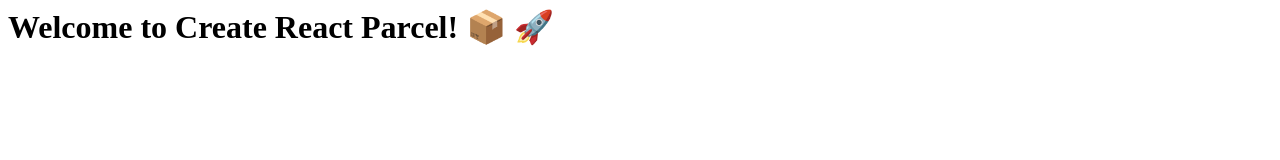
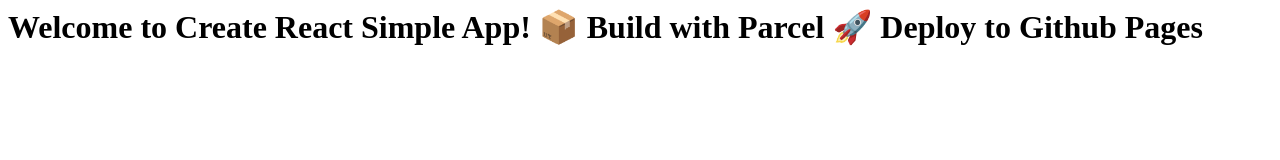
Before and after one commit to ashwanth1109/create-react-simple, a website built with Parcel: page src/index.html in a window 1280 px wide. Built offline with nearby package versions, Linux system fonts and the light colour scheme.

Commit message:
Rename to create-react-simple

```diff
--- a/src/components/App.js
+++ b/src/components/App.js
@@ -2,6 +2,9 @@
 
 export default () => (
   <>
-    <h1>Welcome to Create React Parcel! 📦 🚀 </h1>
+    <h1>
+      Welcome to Create React Simple App! 📦 Build with Parcel 🚀 Deploy to
+      Github Pages{" "}
+    </h1>
   </>
 );
--- a/src/index.html
+++ b/src/index.html
@@ -1,6 +1,6 @@
 <html>
   <head>
-    <title>Create React Parcel</title>
+    <title>Create React Simple</title>
   </head>
   <body>
     <div id="root"></div>
```
Also changed, not shown: package.json (+4 -4 lines), README.md, 2 other files.
